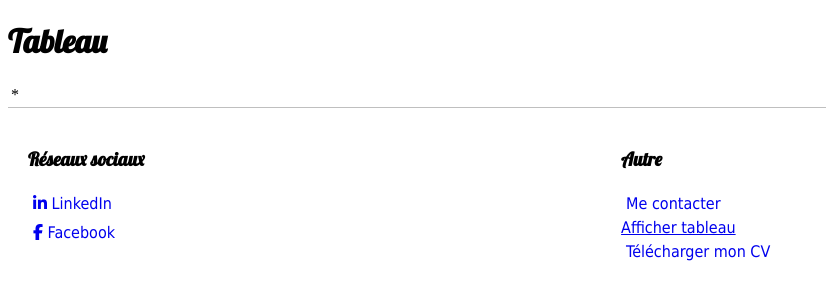
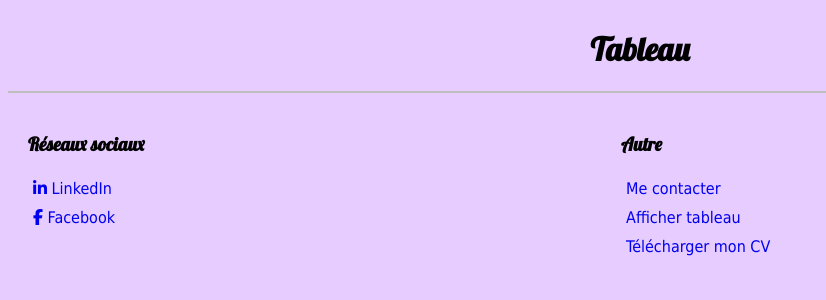
Before and after one commit to Maudran/rmn-project, a PHP site: page /rmn-project/table.htm in a window 1280 px wide. Shown: the top 300 px of the page, without its empty margins (0-826 px from the left). Run offline with PHP 8.4, Linux system fonts and the light colour scheme; data that the repository does not hold is empty; some libraries are stand-ins or nearby versions.

Commit message:
- Showing data from contact database in tableView - Problem of CSS not showing in tableView solved

```diff
--- a/controller.php
+++ b/controller.php
@@ -7,6 +7,14 @@ $absolute = trim($absolute, '/');
 
 $controller = str_replace('.htm', '', $absolute);
 
+$mysqli = new mysqli("localhost", "root", "", "rmn-project");
+
+if ($mysqli->connect_errno) {
+    printf("Échec de la connexion : %s\n", $mysqli->connect_error);
+    exit();
+}
+
+
 
 if (file_exists($controllerPath = 'controller/' . $controller . 'Action.php')) {
     include($controllerPath);
--- a/controller/tableAction.php
+++ b/controller/tableAction.php
@@ -2,12 +2,35 @@
 $view = 'tableView.php';
 $bodyId = 'table-body';
 
-/*$mysqli = new mysqli("localhost", "root", "", "rmn-project");
+$contactFields = array(
+    'civility' => 'Civilité',
+    'firstname' => 'Prénom',
+    'surname' => 'Nom',
+    'company' => 'Entreprise'
+);
 
-if ($mysqli->connect_errno) {
-    printf("Échec de la connexion : %s\n", $mysqli->connect_error);
-    exit();
+
+$request = $mysqli->query("SELECT * FROM contact");
+$result = array();
+
+$labels = array();
+
+while ($property = mysqli_fetch_field($request)) {
+    if ( array_key_exists($property->name, $contactFields) ) {
+        $labels[] = $contactFields[$property->name];
+    }
 }
 
+//showing all data
+while ($row = mysqli_fetch_array($request,MYSQLI_ASSOC)) {
 
-$mysqli->query("SELECT * FROM contact");*/
+    $newContact = array();
+
+    foreach ( $row as $key => $value ) {
+        if ( array_key_exists($key, $contactFields) ) {
+            $newContact[$key] = $value;
+        }
+    }
+
+    $result[] = $newContact;
+}
--- a/css/style.css
+++ b/css/style.css
@@ -107,6 +107,9 @@
     #footer-container #other-links .contact-link {
       text-decoration: none;
       padding: 5px; }
+    #footer-container #other-links .table-link {
+      text-decoration: none;
+      padding: 5px; }
     #footer-container #other-links .cv-link {
       text-decoration: none;
       padding: 5px; }
@@ -130,8 +133,11 @@
   align-content: center;
   padding: 40px; }
   #form-wrapper .return {
-    text-decoration: none;
+    flex-direction: column;
     font-family: Tahoma, Geneva, sans-serif; }
+    #form-wrapper .return .line-return {
+      text-decoration: none;
+      text-align: center; }
   #form-wrapper #contact-form {
     display: flex;
     flex-direction: column;
@@ -151,4 +157,16 @@
       padding: 10px;
       font-family: Tahoma, Geneva, sans-serif; }
 
+#table-body {
+  background-color: #e6ccff; }
+
+#table-header {
+  display: flex;
+  justify-content: center;
+  align-content: center;
+  background-color: #e6ccff;
+  border-bottom: solid 1px #bfbfbf; }
+  #table-header .table-title {
+    text-align: center; }
+
 /*# sourceMappingURL=style.css.map */
```
Also changed, not shown: controller/contactAction.php (+0 -7 lines), view/tableView.php (+14 -44 lines), 1 other file.
